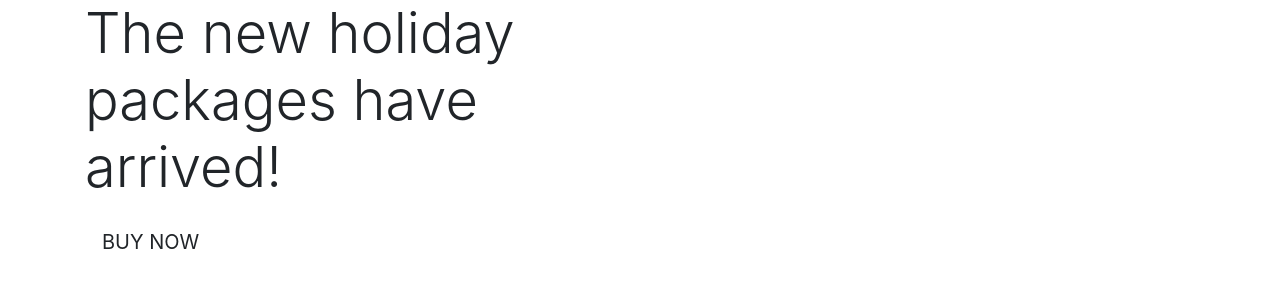
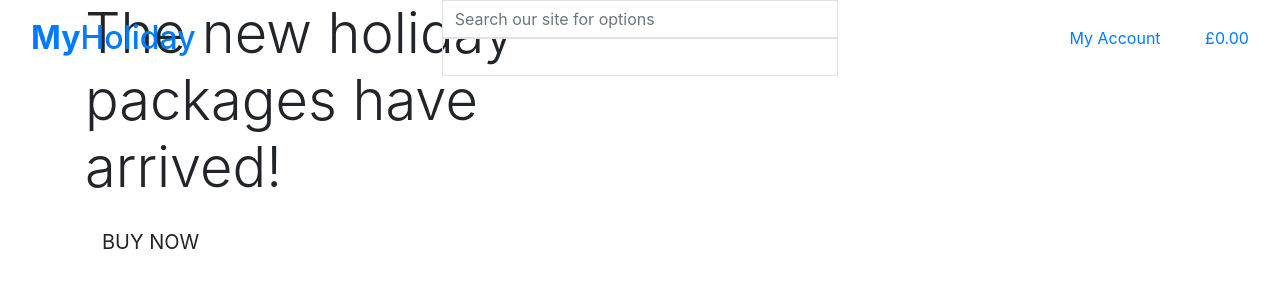
Before and after one commit to Vicky185/milestone4-holidaysite, a Django app: page / in a window 1280 px wide. Shown: the top 300 px of the page. Run offline with Django 3.2, Linux system fonts and the light colour scheme; some libraries are stand-ins or nearby versions.

Commit message:
added main page header

```diff
--- a/templates/base.html
+++ b/templates/base.html
@@ -2,6 +2,7 @@
 
 <!doctype html>
 <html lang="en">
+
 <head>
 
 	{% block meta %}
@@ -14,25 +15,93 @@
 	{% endblock %}
 
 	{% block corecss %}
-        <link rel="stylesheet" href="https://stackpath.bootstrapcdn.com/bootstrap/4.4.1/css/bootstrap.min.css" integrity="sha384-Vkoo8x4CGsO3+Hhxv8T/Q5PaXtkKtu6ug5TOeNV6gBiFeWPGFN9MuhOf23Q9Ifjh" crossorigin="anonymous">
+	<link rel="stylesheet" href="https://stackpath.bootstrapcdn.com/bootstrap/4.4.1/css/bootstrap.min.css"
+		integrity="sha384-Vkoo8x4CGsO3+Hhxv8T/Q5PaXtkKtu6ug5TOeNV6gBiFeWPGFN9MuhOf23Q9Ifjh" crossorigin="anonymous">
 	{% endblock %}
 
 	{% block extra_css %}
 	{% endblock %}
 
 	{% block corejs %}
-        <script src="https://code.jquery.com/jquery-3.4.1.slim.min.js" integrity="sha384-J6qa4849blE2+poT4WnyKhv5vZF5SrPo0iEjwBvKU7imGFAV0wwj1yYfoRSJoZ+n" crossorigin="anonymous"></script>
-        <script src="https://cdn.jsdelivr.net/npm/popper.js@1.16.0/dist/umd/popper.min.js" integrity="sha384-Q6E9RHvbIyZFJoft+2mJbHaEWldlvI9IOYy5n3zV9zzTtmI3UksdQRVvoxMfooAo" crossorigin="anonymous"></script>
-        <script src="https://stackpath.bootstrapcdn.com/bootstrap/4.4.1/js/bootstrap.min.js" integrity="sha384-wfSDF2E50Y2D1uUdj0O3uMBJnjuUD4Ih7YwaYd1iqfktj0Uod8GCExl3Og8ifwB6" crossorigin="anonymous"></script>
+	<script src="https://code.jquery.com/jquery-3.4.1.slim.min.js"
+		integrity="sha384-J6qa4849blE2+poT4WnyKhv5vZF5SrPo0iEjwBvKU7imGFAV0wwj1yYfoRSJoZ+n" crossorigin="anonymous">
+	</script>
+	<script src="https://cdn.jsdelivr.net/npm/popper.js@1.16.0/dist/umd/popper.min.js"
+		integrity="sha384-Q6E9RHvbIyZFJoft+2mJbHaEWldlvI9IOYy5n3zV9zzTtmI3UksdQRVvoxMfooAo" crossorigin="anonymous">
+	</script>
+	<script src="https://stackpath.bootstrapcdn.com/bootstrap/4.4.1/js/bootstrap.min.js"
+		integrity="sha384-wfSDF2E50Y2D1uUdj0O3uMBJnjuUD4Ih7YwaYd1iqfktj0Uod8GCExl3Og8ifwB6" crossorigin="anonymous">
+	</script>
 	{% endblock %}
 
 	{% block extra_js %}
 	{% endblock %}
 
-    <title>Boutique Ado {% block extra_title %}{% endblock %}</title>
+	<title>MyHoliday Away {% block extra_title %}{% endblock %}</title>
 </head>
+
 <body>
-    <header class="container-fluid fixed-top"></header>
+	<header class="container-fluid fixed-top">
+		<div class="row">
+			<div class="col-12 col-lg-4 my-auto py-1 py-lg-0 text-center text-lg-left">
+				<a href="{% url 'home' %}" class="nav-link main-logo-link">
+					<h2 class="logo-font text-black my-0"><strong> My</strong>Holiday</h2>
+				</a>
+			</div>
+
+			<div class="col-12 col-lg-4 my-auto py-1 py-lg-0">
+				<form method="GET" action="">
+					<div class="input-group w-100">
+						<input class="form-control border border-black rounded-0" type="text" name="q" placeholder="Search our site for options" />
+						<div class="input-group append">
+							<button class="form-control btn btn-black border border-black rounded-0" type="submit">
+                                <span class="icon"><i class="fas fa-search"></i></span>
+                            </button>
+						</div>
+					</div>
+				</form>
+			</div>
+
+            <div class="col-12 col-lg-4 my-auto py-1 py-lg-0">
+                <ul class="list-inline list-unstyled text-center text-lg-right my-0">
+                    <li class="list-inline-item dropdown">
+                        <a class="text-black nav-link" href="#" id="user-options" data-toggle="dropdown" aria-haspopup="true" aria-expanded="false">
+                            <div class="text-center">
+                                <div><i class="fas fa-user fa-lg"></i></div>
+                                <p class="my-0">My Account</p>
+                            </div>
+                        </a>
+                        <div class="dropdown-menu border-0" aria-labelledby="user-options">
+                            {% if request.user.is_authenticated %}
+                                {% if request.user.is_superuser %}
+                                    <a href="" class="dropdown-item">Package Management</a>
+                                {% endif %}
+                                <a href="" class="dropdown-item">My Profile</a>
+                                <a href="{% url 'account_logout' %}" class="dropdown-item">Logout</a>
+                            {% else %}
+                                <a href="{% url 'account_signup' %}" class="dropdown-item">Register</a>
+                                <a href="{% url 'account_login' %}" class="dropdown-item">Login</a>
+                            {% endif %}
+                        </div>
+                    </li>
+                    <li class="list-inline-item">
+                        <a class="{% if grand_total %}text-info font-weight-bold{% else %}text-black{% endif %} nav-link" href="">
+                            <div class="text-center">
+                                <div><i class="fas fa-shopping-bag fa-lg"></i></div>
+                                <p class="my-0">
+                                    {% if grand_total %}
+                                        £{{ grand_total|floatformat:2 }}
+                                    {% else %}
+                                        £0.00
+                                    {% endif %}
+                                </p>
+                            </div>
+                        </a>
+                    </li>
+                </ul>
+            </div>
+        </div>
+    </header>
 
 	{% if messages %}
 	<div class="message-container"></div>
@@ -49,4 +118,5 @@
 
 
 </body>
+
 </html>
```
Lines whose indentation alone changed are shown as unchanged.
